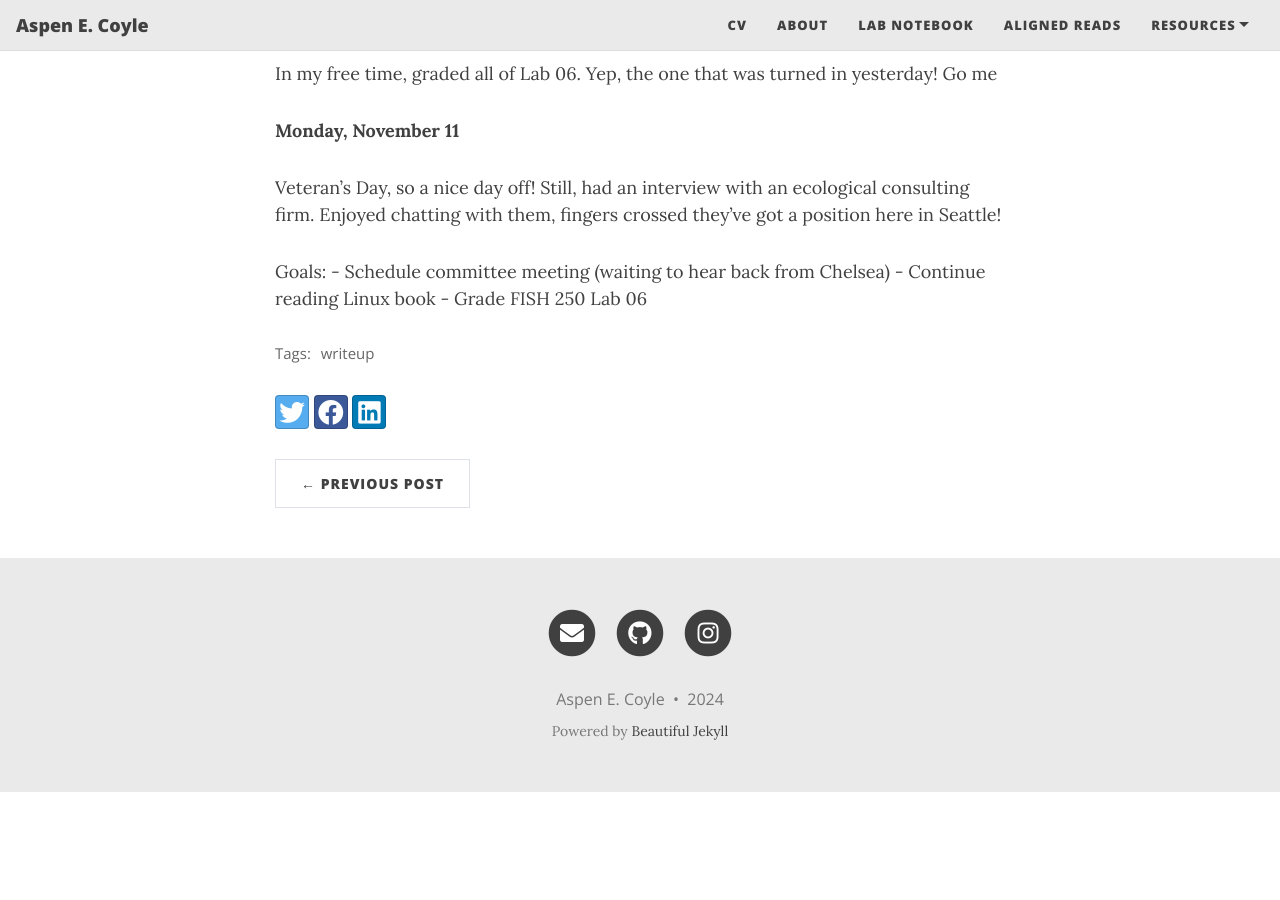
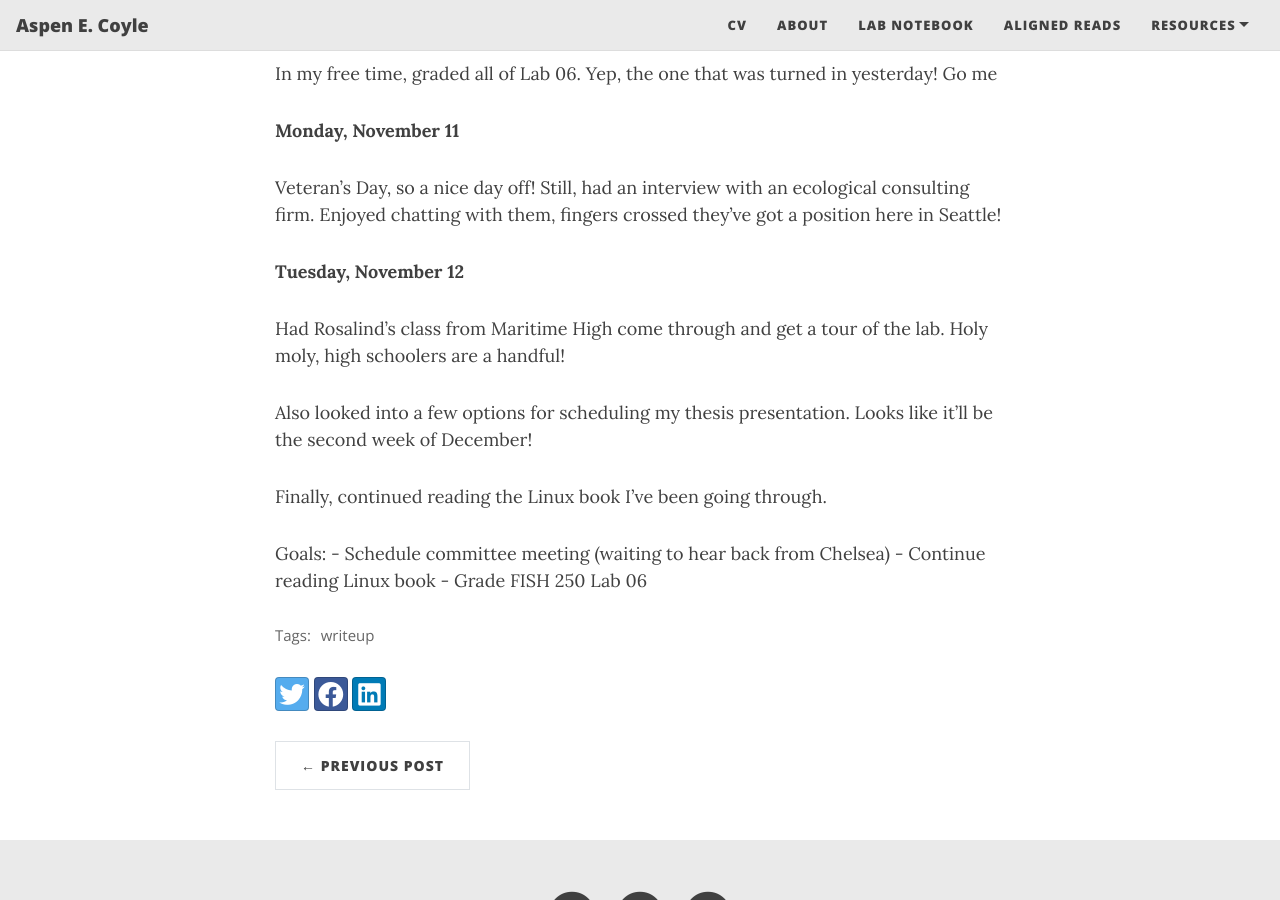
Before and after one commit to aspencoyle/aspencoyle.github.io, a Jekyll site: the page built from _posts/2024-11-01-November_posts.md, in a window 1280 px wide and 900 px high, scrolled down 1144 px. Built offline with Jekyll 4.4.1, drawn with Linux system fonts in a browser that asks for light colours; nearby versions of some CDN libraries; before the commit the page ends 1936 px from its top, so only the background shows below that.

Commit message:
new notebook post

```diff
--- a/_posts/2024-11-01-November_posts.md
+++ b/_posts/2024-11-01-November_posts.md
@@ -37,7 +37,13 @@ In my free time, graded all of Lab 06. Yep, the one that was turned in yesterday
 
 Veteran's Day, so a nice day off! Still, had an interview with an ecological consulting firm. Enjoyed chatting with them, fingers crossed they've got a position here in Seattle!
 
+**Tuesday, November 12**
 
+Had Rosalind's class from Maritime High come through and get a tour of the lab. Holy moly, high schoolers are a handful!
+
+Also looked into a few options for scheduling my thesis presentation. Looks like it'll be the second week of December!
+
+Finally, continued reading the Linux book I've been going through.
 
 Goals:
     - Schedule committee meeting (waiting to hear back from Chelsea)
```
